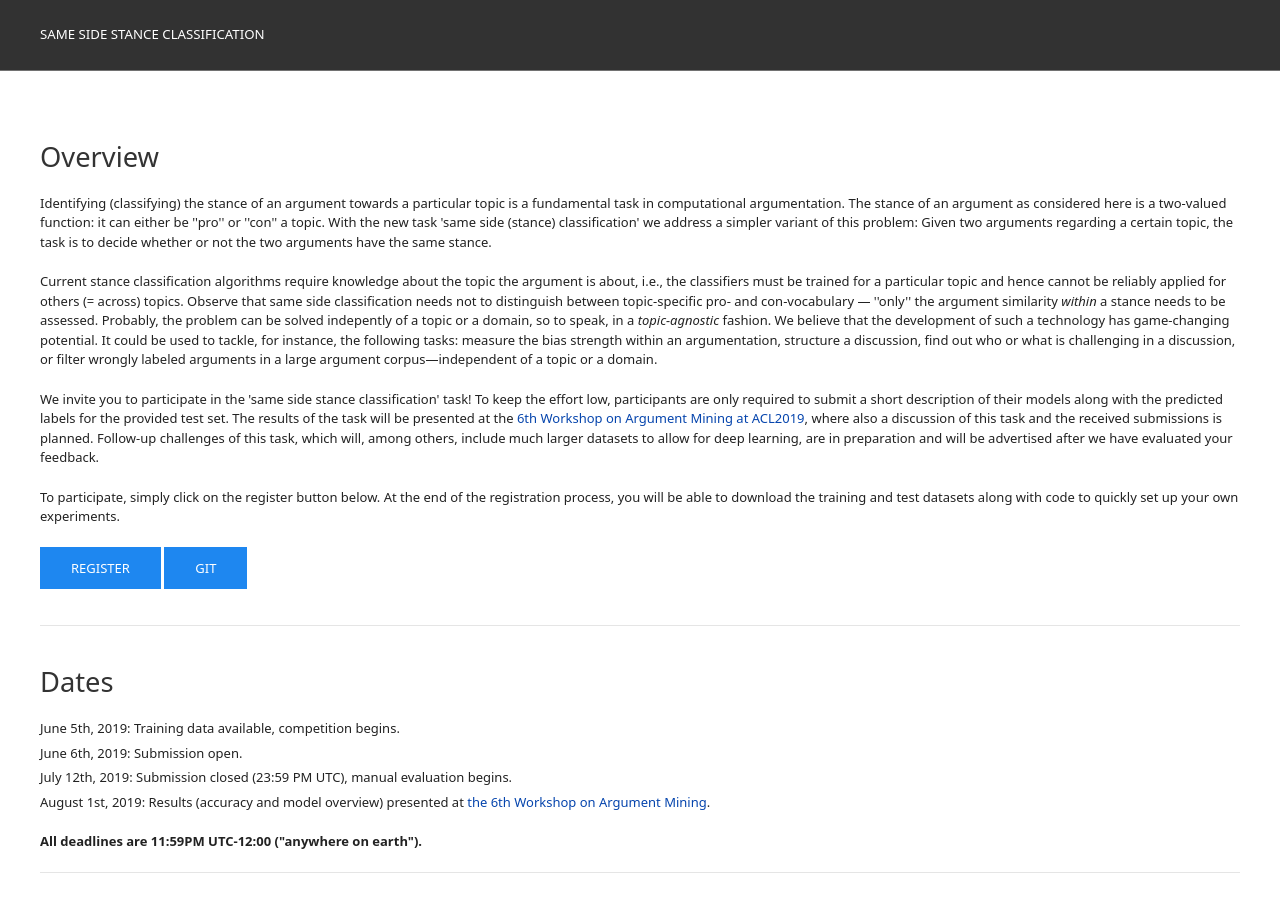
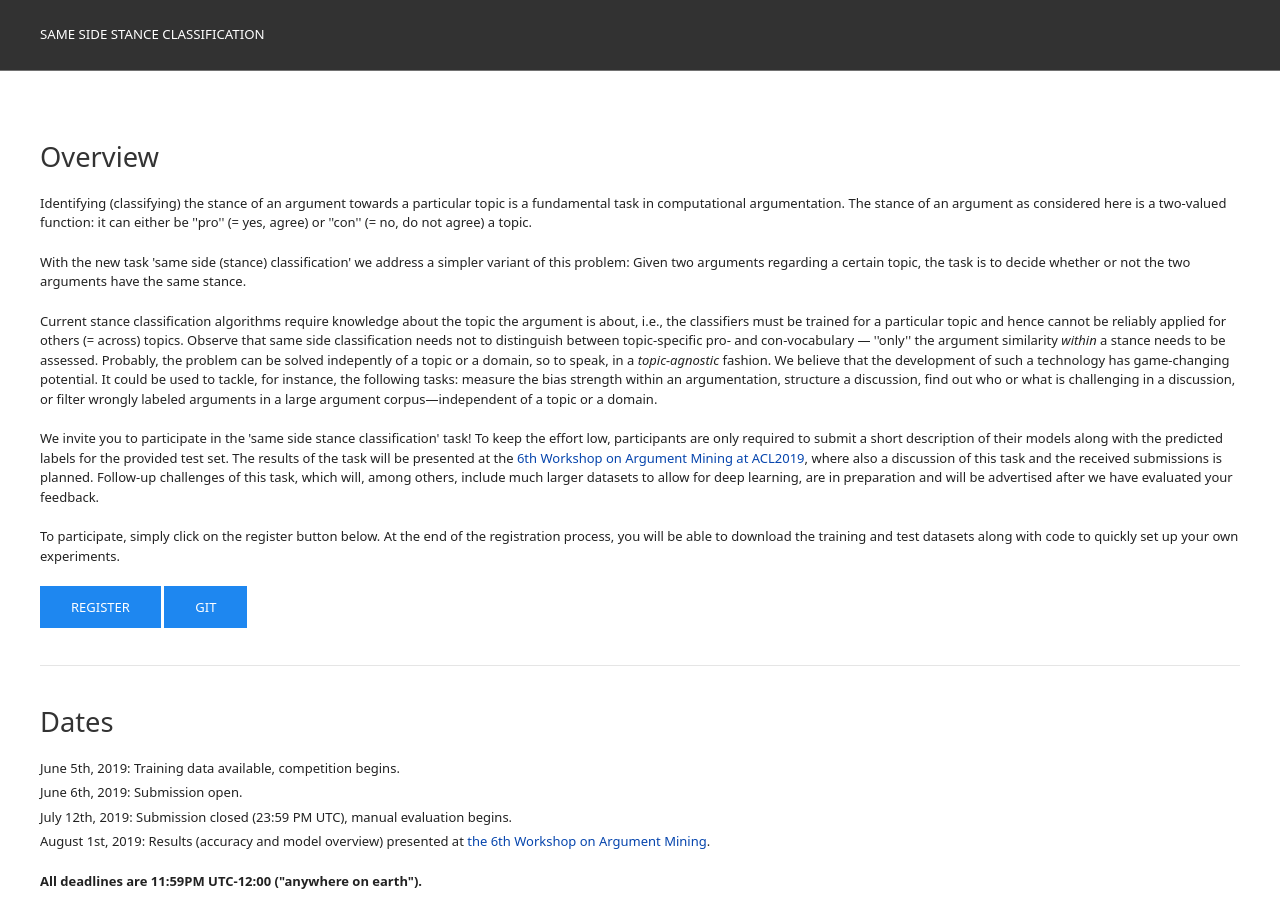
Before and after one commit to shahbazsyed/sameside-webis-de.github.io, a Jekyll site: the page built from index.html, in a window 1280 px wide and 900 px high. Built offline with Jekyll 4.4.1, drawn with Linux system fonts in a browser that asks for light colours.

Commit message:
Update index.html

```diff
--- a/index.html
+++ b/index.html
@@ -10,7 +10,10 @@ description: Same Side Stance Classification
 
         <h1>Overview</h1>
 <p>
-Identifying (classifying) the stance of an argument towards a particular topic is a fundamental task in computational argumentation. The stance of an argument as considered here is a two-valued function: it can either be ''pro'' or ''con'' a topic. With the new task 'same side (stance) classification' we address a simpler variant of this problem: Given two arguments regarding a certain topic, the task is to decide whether or not the two arguments have the same stance.
+Identifying (classifying) the stance of an argument towards a particular topic is a fundamental task in computational argumentation. The stance of an argument as considered here is a two-valued function: it can either be ''pro'' (=&nbsp;yes, agree) or ''con'' (=&nbsp;no, do not agree)  a topic.
+</p>
+<p>
+With the new task 'same side (stance) classification' we address a simpler variant of this problem: Given two arguments regarding a certain topic, the task is to decide whether or not the two arguments have the same stance.
 </p>
 <p>
 Current stance classification algorithms require knowledge about the topic the argument is about, i.e., the classifiers must be trained for a particular topic and hence cannot be reliably applied for others (=&nbsp;across) topics. Observe that same side classification needs not to distinguish between topic-specific pro- and con-vocabulary &mdash; ''only'' the argument similarity <i>within</i> a stance needs to be assessed. Probably, the problem can be solved indepently of a topic or a domain, so to speak, in a <i>topic-agnostic</i> fashion. We believe that the development of such a technology has game-changing potential. It could be used to tackle, for instance, the following tasks: measure the bias strength within an argumentation, structure a discussion, find out who or what is challenging in a discussion, or filter wrongly labeled arguments in a large argument corpus&mdash;independent of a topic or a domain.
```
